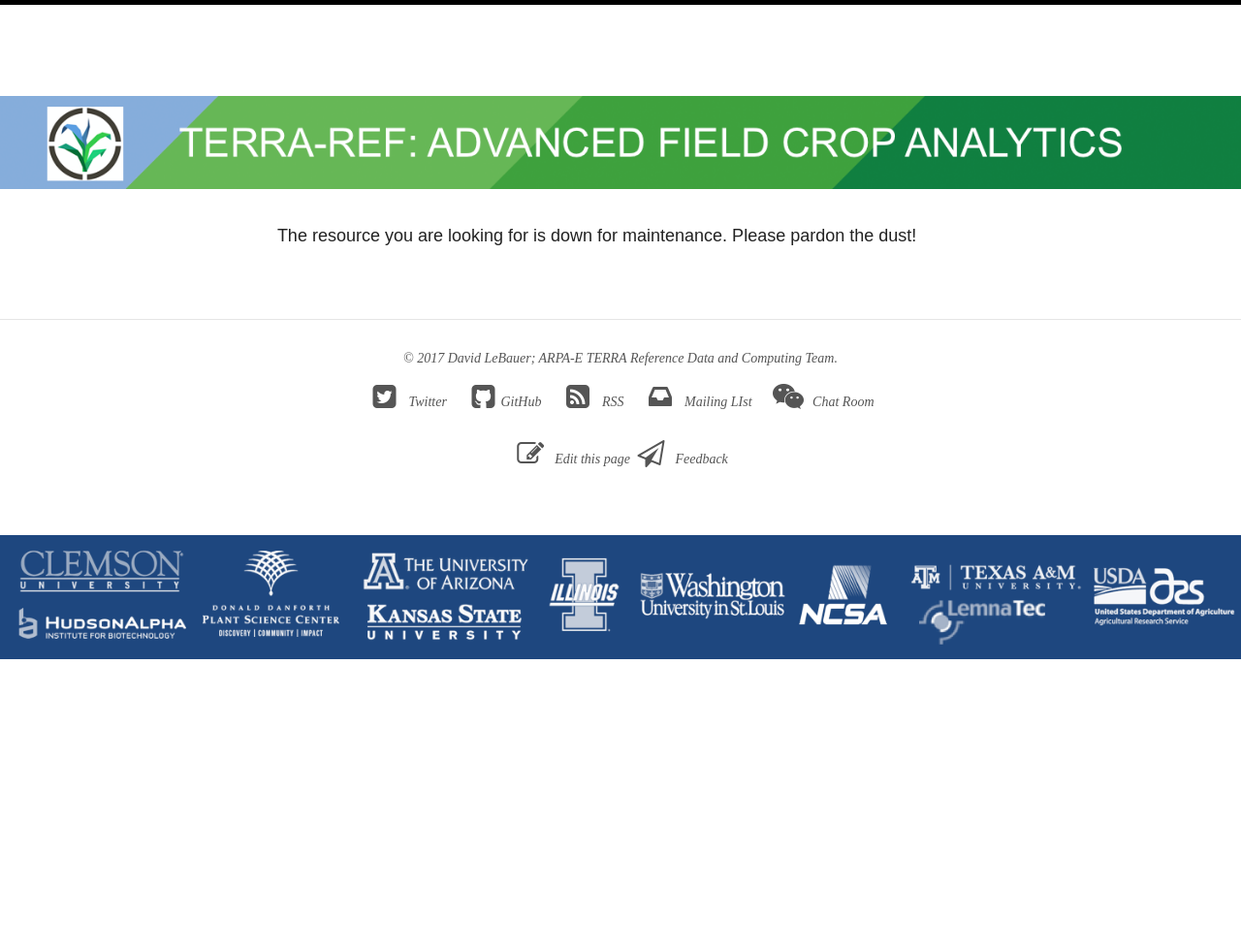
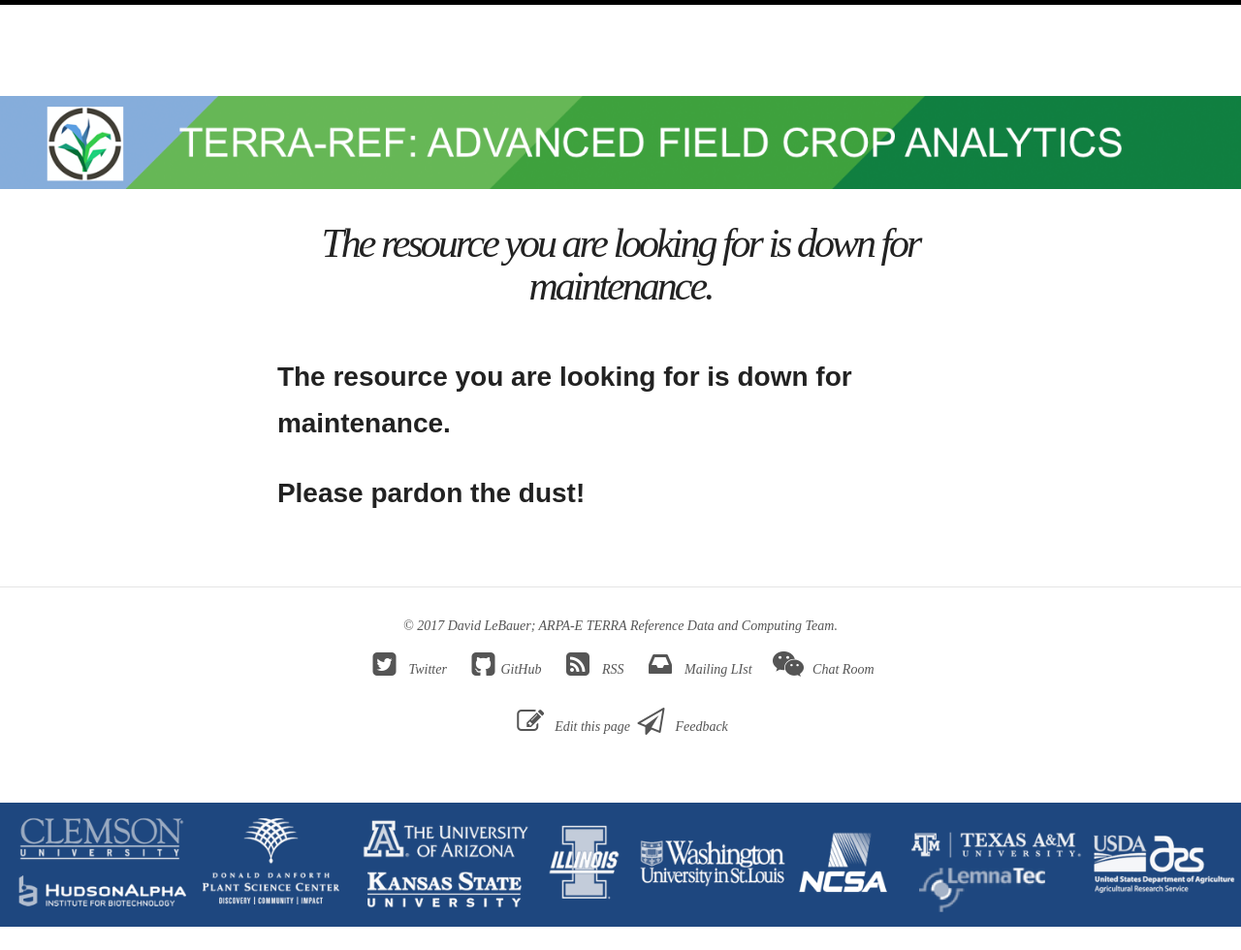
Before and after one commit to terra-reference/terraref.github.io, a Jekyll site: the page built from maintenance.md, in a window 1280 px wide. Shown: the whole page at 97% size. Built offline with Jekyll 4.4.1, drawn with Linux system fonts in a browser that asks for light colours; nearby versions of some CDN libraries; our own code applies the rules of GitHub Pages for plain Markdown files; before the commit the page ends 900 px from its top, so only the background shows below that.

Commit message:
Update maintenance.md

```diff
--- a/maintenance.md
+++ b/maintenance.md
@@ -6,4 +6,6 @@ image:
   feature: /new/header.png
 ---
 
-The resource you are looking for is down for maintenance. Please pardon the dust!
+# The resource you are looking for is down for maintenance.
+
+## Please pardon the dust!
```
